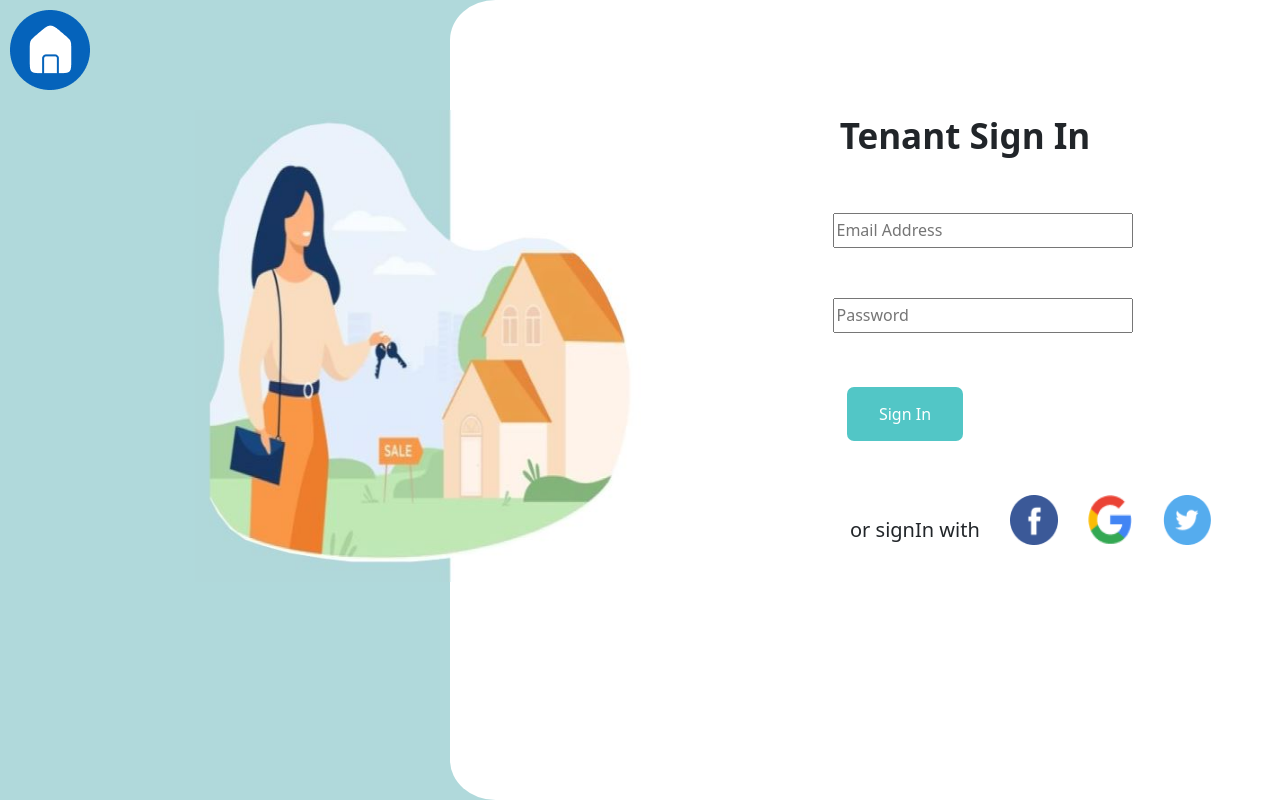
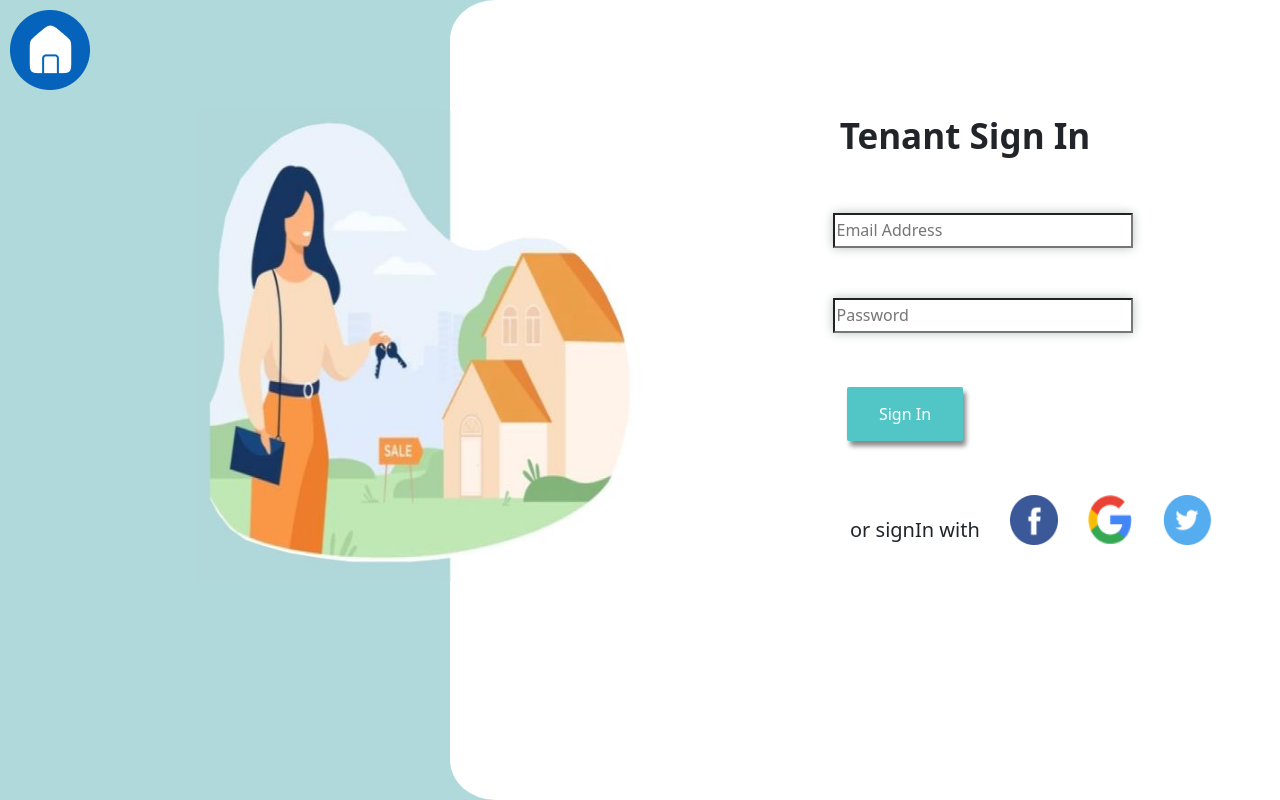
Before and after one commit to gdscnitp/charges-by-tenant, a Next.js app: page /auth/tenant_signin in a window 1280 px wide. Shown: the top 800 px of the page. Built offline with nearby package versions, Linux system fonts and the light colour scheme; some icons are missing.

Commit message:
Background Shift issue fixed and animations added

```diff
--- a/pages/auth/tenant_signin.js
+++ b/pages/auth/tenant_signin.js
@@ -9,7 +9,7 @@ import Google from "../../public/images/Google.png";
 function tenant_signin() {
   return (
     <>
-      <section className="p_background-tenant-signin">
+      <section className="p_background-tenant">
         <div className="fish">
           <Image src={Home_fill} alt="sub" />
         </div>
@@ -49,8 +49,8 @@ function tenant_signin() {
               placeholder="Password"
             />
           </div>
-          <div className="p_btn1">
-            <button id="p_btn1">Sign In</button>
+          <div className="p_btn">
+            <button className="p_btn1 p_btr">Sign In</button>
           </div>
           <div className="p_icon">
             <div className="p_icon2">or signIn with</div>
--- a/pages/auth/tenant_signup.js
+++ b/pages/auth/tenant_signup.js
@@ -6,7 +6,7 @@ import Ellipse47 from "../../public/images/Ellipse47.png";
 function tenant_signup() {
   return (
     <>
-      <section className="p_background-tenant-signin">
+      <section className="p_background-tenant">
         <div className="fish">
           <Image src={Home_fill} alt="sub" />
         </div>
@@ -68,8 +68,8 @@ function tenant_signup() {
               placeholder="Password"
             />
           </div>
-          <div className="p_btn1">
-            <button id="p_btn1">Sign Up</button>
+          <div className="p_btn">
+            <button className="p_btn1 p_btr">Sign Up</button>
           </div>
         </div>
       </section>
--- a/styles/globals.css
+++ b/styles/globals.css
@@ -1,4 +1,4 @@
-/* html,
+html,
 body {
   padding: 0;
   margin: 0;
@@ -11,18 +11,16 @@ a {
   color: inherit;
   text-decoration: none;
 }
-.p_back{
-  background-color: #b0d9db;
-}
 * {
   box-sizing: border-box;
-} */
+}
 
-.p_background-tenant-signin {
+.p_background-tenant{
   background-color: #b0d9db;
 }
 
 .side {
+  position: relative;
   right: 0px;
   background-color: white;
   margin-left: 450px;
@@ -30,6 +28,7 @@ a {
   width: 910px;
   border-top-left-radius: 5%;
   border-bottom-left-radius: 5%;
+  z-index: 1;
 }
 
 .disp {
@@ -78,6 +77,7 @@ a {
 .p_input {
   height: 35px;
   width: 300px;
+  box-shadow: 0 0 10px #bac3c3;
 }
 
 input:focus {
@@ -110,7 +110,14 @@ input:focus {
   height: 400px;
   top: 110px;
   left: 195px;
-  z-index: 0;
+  z-index: 2;
+  animation: mymove 3s 1;
+  animation-timing-function: ease;
+}
+
+@keyframes mymove {
+  from {left: 0px;}
+  to {left: 195px;}
 }
 
 .p_img1 {
@@ -121,14 +128,14 @@ input:focus {
   left: 177px;
 }
 
-.p_btn1 {
+.p_btn {
   display: flex;
   justify-content: space-around;
   position: inherit;
   padding-top: 50px;
 }
 
-#p_btn1 {
+.p_btn1 {
   border: none;
   color: white;
   padding: 15px 32px;
@@ -140,6 +147,23 @@ input:focus {
   cursor: pointer;
   border-radius: 7px;
   background-color: #52c6c6;
+}
+
+.p_btn1:active {
+  transform: translate(0px, 5px);
+  box-shadow: 0px 1px 0px 0px;
+}
+
+.p_btr{
+  box-shadow: 3px 5px 5px #888888;
+  border-radius: 2px;
+  transition: all 1s ease;
+  transform: scale(1);
+}
+
+.p_btr:hover {
+  background-color: #52c6c6;
+  transform: scale(1.2) perspective(1px)
 }
 
 i.fa-user {
```
